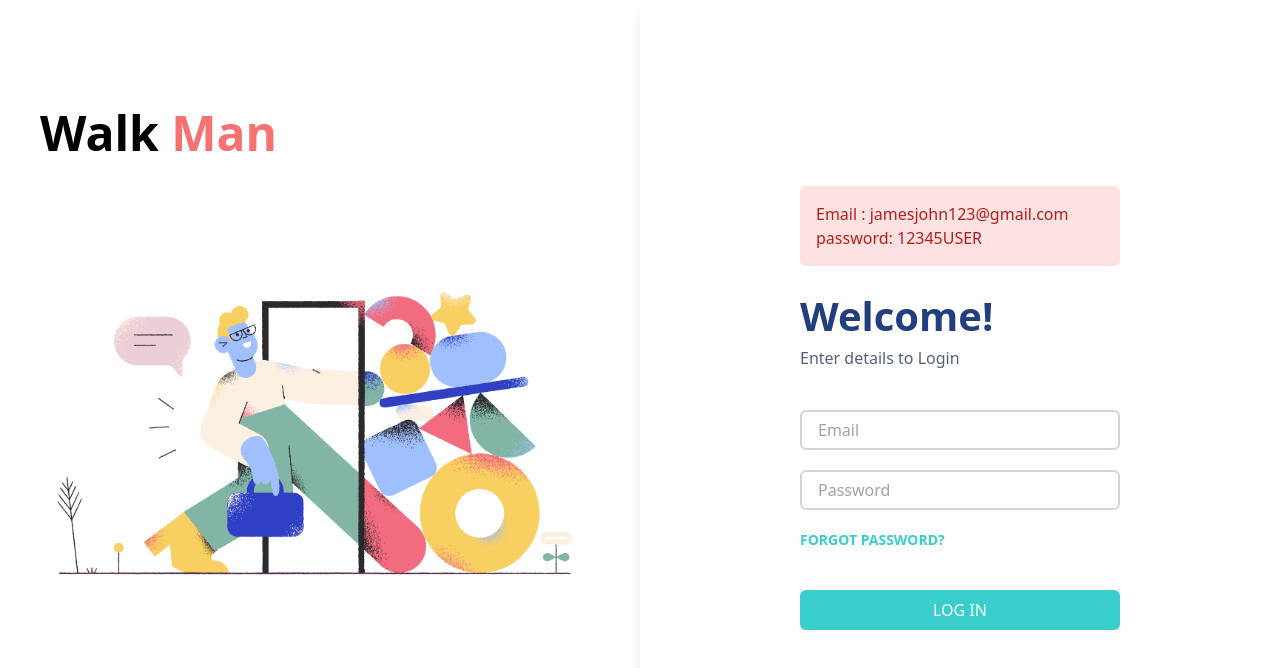
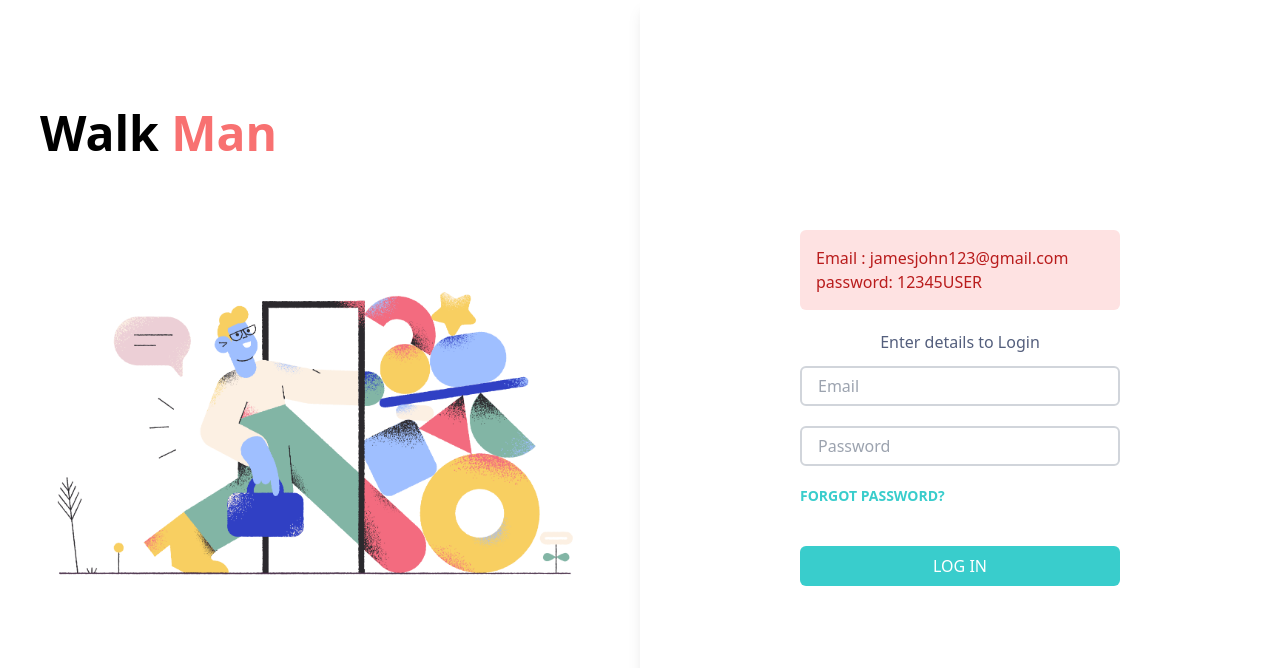
Before and after one commit to ofeoritse-amiteye/Bank-Web-Application, a Next.js app: page / in a window 1280 px wide. Shown: the top 668 px of the page. Built offline with nearby package versions, Linux system fonts and the light colour scheme.

Commit message:
FIx :made updates to the logo

```diff
--- a/src/components/forms.tsx
+++ b/src/components/forms.tsx
@@ -43,10 +43,9 @@ export default function Loginform() {
             password: 12345USER
           </div>
         )}
-        <h1 className="text-black text-3xl font-bold flex md:hidden mb-10">Walk <span className="text-red-400">Man</span></h1>
-        <h2 className="text-[40px] font-bold text-[#213F7D]">Welcome!</h2>
-        <p className="text-[#545F7D]">Enter details to Login</p>
-        <div className="mt-10 mb-5 w-full">
+        <h1 className="text-black text-6xl font-bold flex md:hidden mb-10 justify-center ">Walk <span className="text-red-400">Man</span></h1>
+        <p className="text-[#545F7D] flex justify-center ">Enter details to Login</p>
+        <div className="mt-3 mb-5 w-full">
           <input
             type="email"
             placeholder="Email"
```
